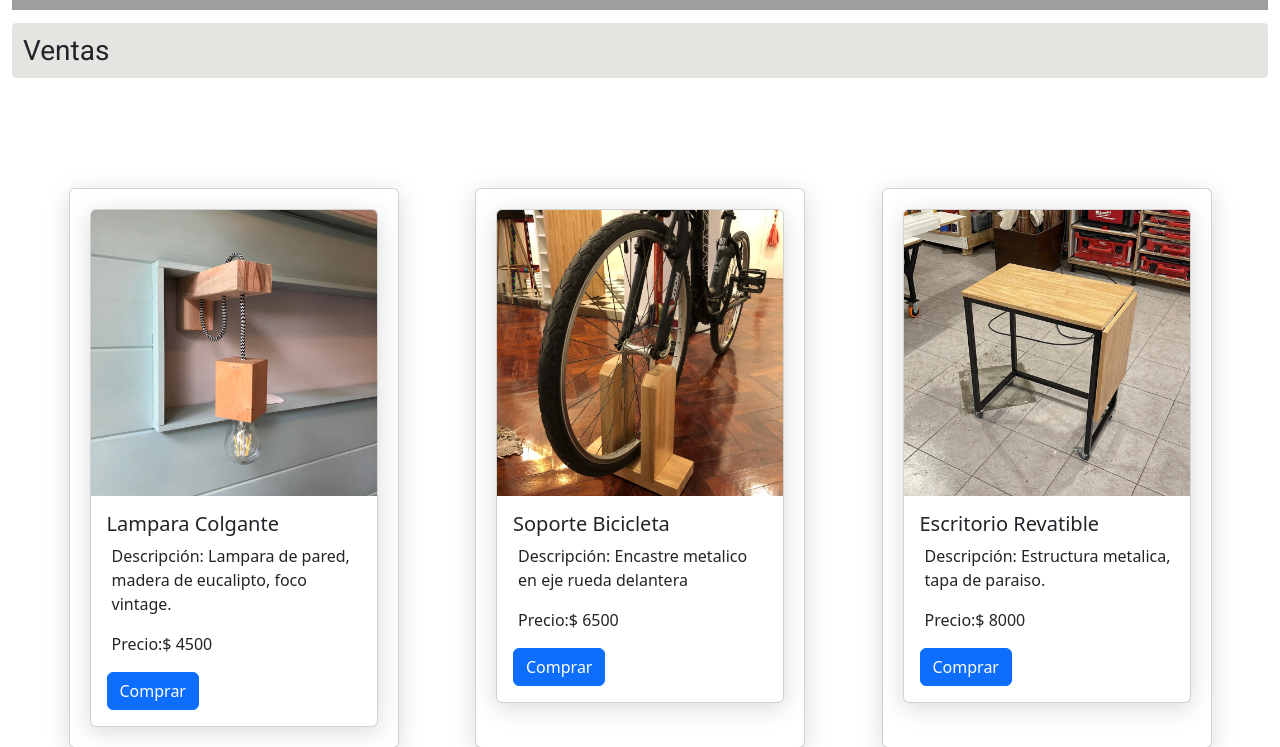
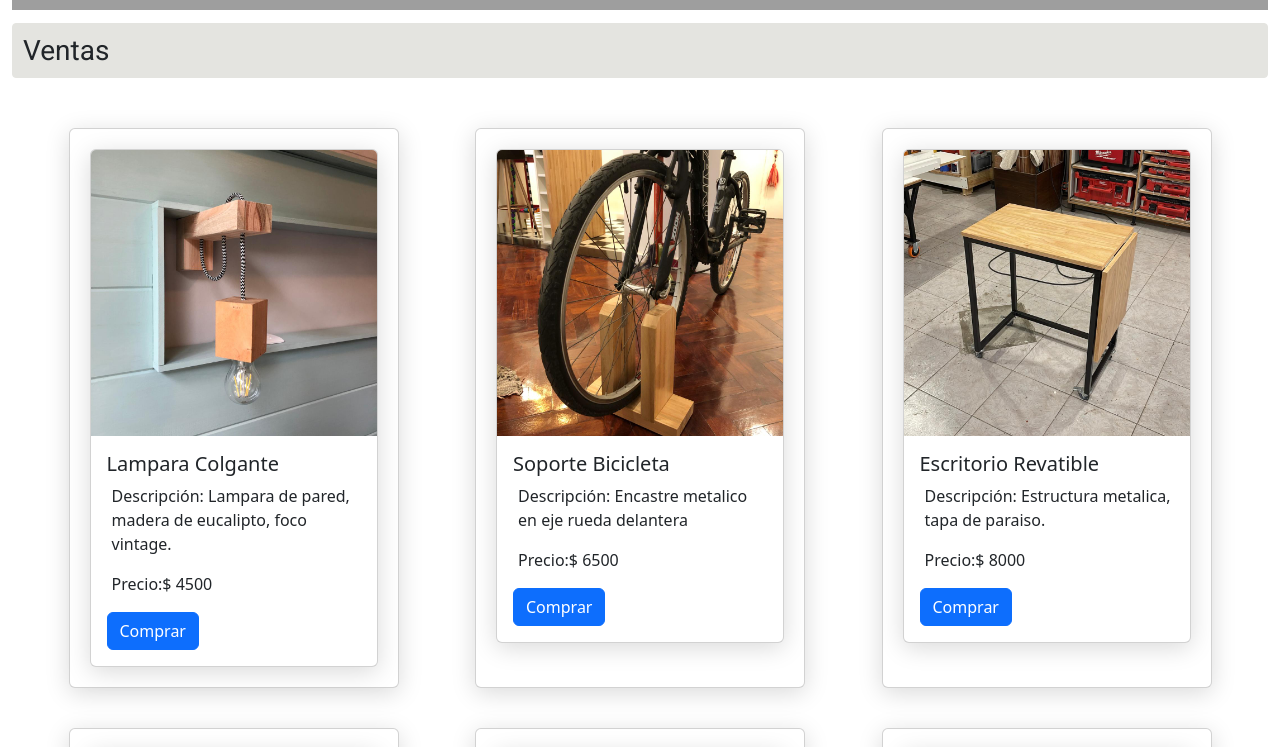
Before and after one commit to gojaguerra/proyecto-js, a website: page pages/ventas.html in a window 1280 px wide. Shown: the part 620-1367 px from the top of the page. Drawn offline with nearby package versions, Linux system fonts and the light colour scheme; some packages are replaced by stand-ins of ours; grey boxes are pictures that could not be loaded; a script that the page names is missing.

Commit message:
retoques css

```diff
--- a/scss/estilo.scss
+++ b/scss/estilo.scss
@@ -375,7 +375,7 @@ footer {
 
 #producto-contenedor {
     display: grid;
-    margin: 90px auto;
+    margin: 30px auto;
     display: flex;
     justify-content: space-evenly;
     flex-wrap: wrap;
```
Also changed, not shown: css/estilo.css.
